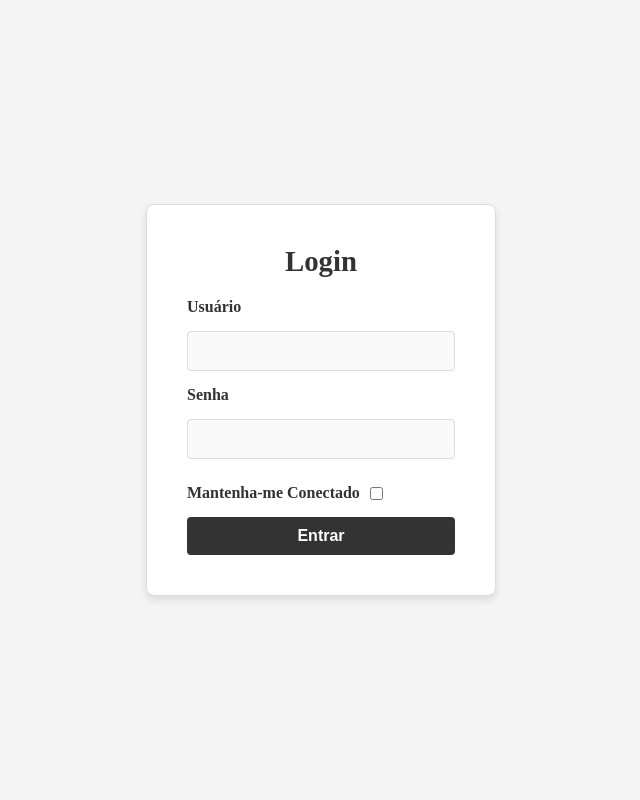
After one commit to edgargavioli/telegram-chat-bot, a Flask app: page /login in a window 1280 px wide. The commit adds this page. Shown: the whole page, without its empty margins (319-959 px from the left). Run offline with Flask 3, Linux system fonts and the light colour scheme.

Commit message:
feat: Login
Desenvolvida tela e funcionalidade de login e logout de usuários;

coloque as credenciais do mysql no arquivo .env;

comandos mysql:

create database telegram_bot_db;

insert into users (name, username, password, is_active, role) values ("adm","adm","scrypt:32768:8:1$ZjnHI75BJDnhP1XU$d6196d74f79f5354c99b9b573226576b3825012ea72eec782b9f956ad9594e3ddb582f4afa62ad66f17ee884137ceb466d92af1729327857be81abd570f4d7c6",1,"Admin");

login = username: adm; senha: adm.

```diff
--- a/api/models/user.py
+++ b/api/models/user.py
@@ -1,12 +1,13 @@
 from .db import db
+from flask_login import UserMixin
 
-class User(db.Model):
+class User(db.Model, UserMixin):
     __tablename__ = 'users'
 
     id = db.Column(db.Integer, primary_key=True)
     name = db.Column(db.String(120), nullable=False, unique=False)
     username = db.Column(db.String(120), nullable=False, unique=True)
-    password = db.Column(db.String(120), nullable=False, unique=False)
+    password = db.Column(db.String(500), nullable=False, unique=False)
     is_active = db.Column(db.Boolean, default=True)
     role = db.Column(db.String(120), nullable=False, unique=False)
 
--- a/app/__init__.py
+++ b/app/__init__.py
@@ -1,4 +1,5 @@
-from flask import Flask
+from flask import Flask, request, redirect, url_for, flash
+from .routes.login import bp as login_bp
 from .routes.home import bp as home_bp
 from .routes.categorias import bp as categorias_bp
 from .routes.clientes import bp as clientes_bp
@@ -16,12 +17,42 @@ from api.models.products import Product
 from api.models.orders import Order
 from api.models.clients import Client
 from api.models.orders_items import OrderItems
+from flask_login import LoginManager, current_user
+from flask_login import logout_user
+from datetime import datetime, timezone
 
 migrate = Migrate()
+login_manager = LoginManager()
+app = Flask(__name__)
+
+@login_manager.user_loader
+def load_user(user_id):
+    return User.query.get(int(user_id))
+
+@app.before_request
+def check_session_expiration():
+    if current_user.is_authenticated:
+        login_time_cookie = request.cookies.get('login_time')
+        if login_time_cookie:
+            login_time = datetime.strptime(login_time_cookie, '%Y-%m-%d %H:%M:%S').replace(tzinfo=timezone.utc)
+            elapsed_time = datetime.now(timezone.utc) - login_time
+            session_lifetime = app.permanent_session_lifetime
+            if elapsed_time > session_lifetime:
+                logout_user()
+                flash('Sua sessão expirou. Faça login novamente.', 'warning')
+                return redirect(url_for('login.login'))
+
+@app.context_processor
+def inject_user():
+    return dict(username=current_user.username if current_user.is_authenticated else None)
 
 def create_app():
-    app = Flask(__name__)
+
     app.config.from_object(Config)
+
+    login_manager.init_app(app)
+    login_manager.login_view = 'login.login'
+    login_manager.login_message = 'Por Favor, faça login para acessar esta página!'
 
     # Inicializa o banco de dados
     db.init_app(app)
@@ -30,6 +61,7 @@ def create_app():
     migrate.init_app(app, db, directory='./migrations')
 
     # Registrar Blueprints
+    app.register_blueprint(login_bp)
     app.register_blueprint(home_bp)
     app.register_blueprint(categorias_bp)
     app.register_blueprint(clientes_bp)
@@ -39,4 +71,7 @@ def create_app():
     app.register_blueprint(transmitir_bp)
     app.register_blueprint(usuarios_bp)
 
+    with app.app_context():
+        db.create_all()
+
     return app
--- a/app/config.py
+++ b/app/config.py
@@ -1,6 +1,8 @@
 import os
+from datetime import timedelta
 
 class Config:
     SECRET_KEY = os.getenv('SECRET_KEY', 'default_secret')
     SQLALCHEMY_DATABASE_URI = os.getenv('DATABASE_URL', 'sqlite:///my_database.db')
     SQLALCHEMY_TRACK_MODIFICATIONS = False
+    PERMANENT_SESSION_LIFETIME = timedelta(days=1)
--- /dev/null
+++ b/app/routes/login.py
@@ -0,0 +1,51 @@
+from flask import Blueprint, render_template, request, redirect, url_for, flash, make_response
+from flask_login import login_user, logout_user, current_user
+from werkzeug.security import check_password_hash, generate_password_hash
+from datetime import datetime, timezone
+from api.models.user import User
+
+bp = Blueprint('login', __name__)
+
+@bp.route('/')
+def index():
+    if current_user.is_authenticated and request.cookies.get('login_time'):
+        return redirect(url_for('home.home'))
+    else:
+        logout_user()
+        return redirect(url_for('login.login'))
+
+@bp.route('/login', methods=['GET', 'POST'])
+def login():
+    if current_user.is_authenticated and request.cookies.get('login_time'):
+        return redirect(url_for('home.home'))
+    if request.method == 'POST':
+        username = request.form['username']
+        password = request.form['password']
+        remember_me = 'save-session' in request.form
+
+        print(generate_password_hash(password))
+
+        user = User.query.filter_by(username=username).first()
+
+        if user and check_password_hash(user.password, password):
+            login_user(user, remember=remember_me)
+
+            response = make_response(redirect(url_for('home.home')))
+            login_time = datetime.now(timezone.utc).strftime('%Y-%m-%d %H:%M:%S')
+
+            if remember_me:
+                response.set_cookie('login_time', login_time, max_age=86400, secure=True, httponly=True, samesite='Strict')
+            else:
+                response.set_cookie('login_time', '', expires=0)
+
+            return response
+        else:
+            flash('Credenciais inválidas. Tente novamente.', 'error')
+            return redirect(url_for('login.login'))
+    return render_template('pages/login.html')
+
+@bp.route('/logout')
+def logout():
+    logout_user()
+    flash('Logout realizado com sucesso!', 'success')
+    return redirect(url_for('login.login'))
--- a/app/static/css/style.css
+++ b/app/static/css/style.css
@@ -125,3 +125,106 @@
 .page-content {
     padding: 20px;
 }
+
+.login-container {
+    display: flex;
+    align-items: center;
+    justify-content: center;
+    height: 100vh;
+    background-color: #f4f4f4;
+}
+
+.login-box {
+    width: 350px;
+    padding: 40px;
+    background-color: #fff;
+    border: 1px solid #ddd;
+    box-shadow: 0 4px 8px rgba(0, 0, 0, 0.1);
+    border-radius: 8px;
+    text-align: center;
+}
+
+.login-title {
+    margin-bottom: 20px;
+    font-size: 1.8em;
+    font-weight: bold;
+    color: #333;
+}
+
+.login-form {
+    display: flex;
+    flex-direction: column;
+    gap: 15px;
+}
+
+.login-form label {
+    font-weight: bold;
+    color: #333;
+    text-align: left;
+}
+
+.login-input {
+    padding: 10px;
+    font-size: 1em;
+    border: 1px solid #ddd;
+    border-radius: 4px;
+    background-color: #f9f9f9;
+}
+
+.login-input:focus {
+    border-color: #bbb;
+    outline: none;
+}
+
+.checkbox-container {
+    display: flex;
+    align-items: center;
+    gap: 10px;
+    margin-top: 10px;
+}
+
+.login-checkbox {
+    margin: 0;
+}
+
+.login-btn {
+    padding: 10px;
+    font-size: 1em;
+    font-weight: bold;
+    background-color: #333;
+    color: #fff;
+    border: none;
+    border-radius: 4px;
+    cursor: pointer;
+    transition: background-color 0.3s;
+}
+
+.login-btn:hover {
+    background-color: #555;
+}
+
+.flashes {
+    list-style-type: none;
+    padding: 0;
+}
+
+.flash {
+    padding: 10px;
+    margin: 5px 0;
+    border-radius: 5px;
+}
+
+.flash.success {
+    background-color: #d4edda;
+    color: #155724;
+}
+
+.flash.error {
+    background-color: #f8d7da;
+    color: #721c24;
+}
+
+.flash.warning {
+    background-color: #fff3cd;
+    color: #856404;
+}
--- a/app/templates/base.html
+++ b/app/templates/base.html
@@ -28,7 +28,7 @@
             <header class="navbar">
                 <div class="navbar-logo"><a href="/home/">LOGO</a></div>
                 <div class="navbar-user">
-                    <span>NOME USUÁRIO</span>
+                    <span>{{ username }}</span>
                     <img src="{{ url_for('static', filename='img/profile.png') }}" alt="Foto do perfil" class="profile-pic">
                     <a href="/logout" class="logout-btn">Logout</a>
                 </div>
--- a/app/templates/index.html
+++ /dev/null
@@ -1 +0,0 @@
-<!-- provavelmente esse arquivo vai ser a pagina de login -->
--- /dev/null
+++ b/app/templates/pages/login.html
@@ -0,0 +1,41 @@
+<!DOCTYPE html>
+<html lang="pt-br">
+<head>
+    <meta charset="UTF-8">
+    <meta name="viewport" content="width=device-width, initial-scale=1.0">
+    <title>Login - Admin Panel</title>
+    <link rel="stylesheet" href="{{ url_for('static', filename='css/style.css') }}">
+</head>
+<body>
+    <div class="login-container">
+        <div class="login-box">
+            <h2 class="login-title">Login</h2>
+
+            {% with messages = get_flashed_messages(with_categories=True) %}
+                {% if messages %}
+                    <ul class="flashes">
+                    {% for category, message in messages %}
+                        <li class="flash {{ category }}">{{ message }}</li>
+                    {% endfor %}
+                    </ul>
+                {% endif %}
+            {% endwith %}
+
+            <form action="/login" method="post" class="login-form">
+                <label for="username">Usuário</label>
+                <input type="text" id="username" name="username" class="login-input" required>
+
+                <label for="password">Senha</label>
+                <input type="password" id="password" name="password" class="login-input" required>
+
+                <div class="checkbox-container">
+                    <label for="save-session">Mantenha-me Conectado</label>
+                    <input type="checkbox" id="save-session" name="save-session" class="login-checkbox">
+                </div>
+
+                <button type="submit" class="login-btn">Entrar</button>
+            </form>
+        </div>
+    </div>
+</body>
+</html>
```
Also changed, not shown: app/routes/categorias.py (+7 -2 lines), app/routes/clientes.py (+7 -2 lines), app/routes/home.py (+7 -2 lines), app/routes/mensagens.py (+7 -2 lines), app/routes/pedidos.py (+7 -2 lines), app/routes/produtos.py (+7 -2 lines), app/routes/transmitir.py (+7 -2 lines), app/routes/usuarios.py (+7 -2 lines), 1 other file.
